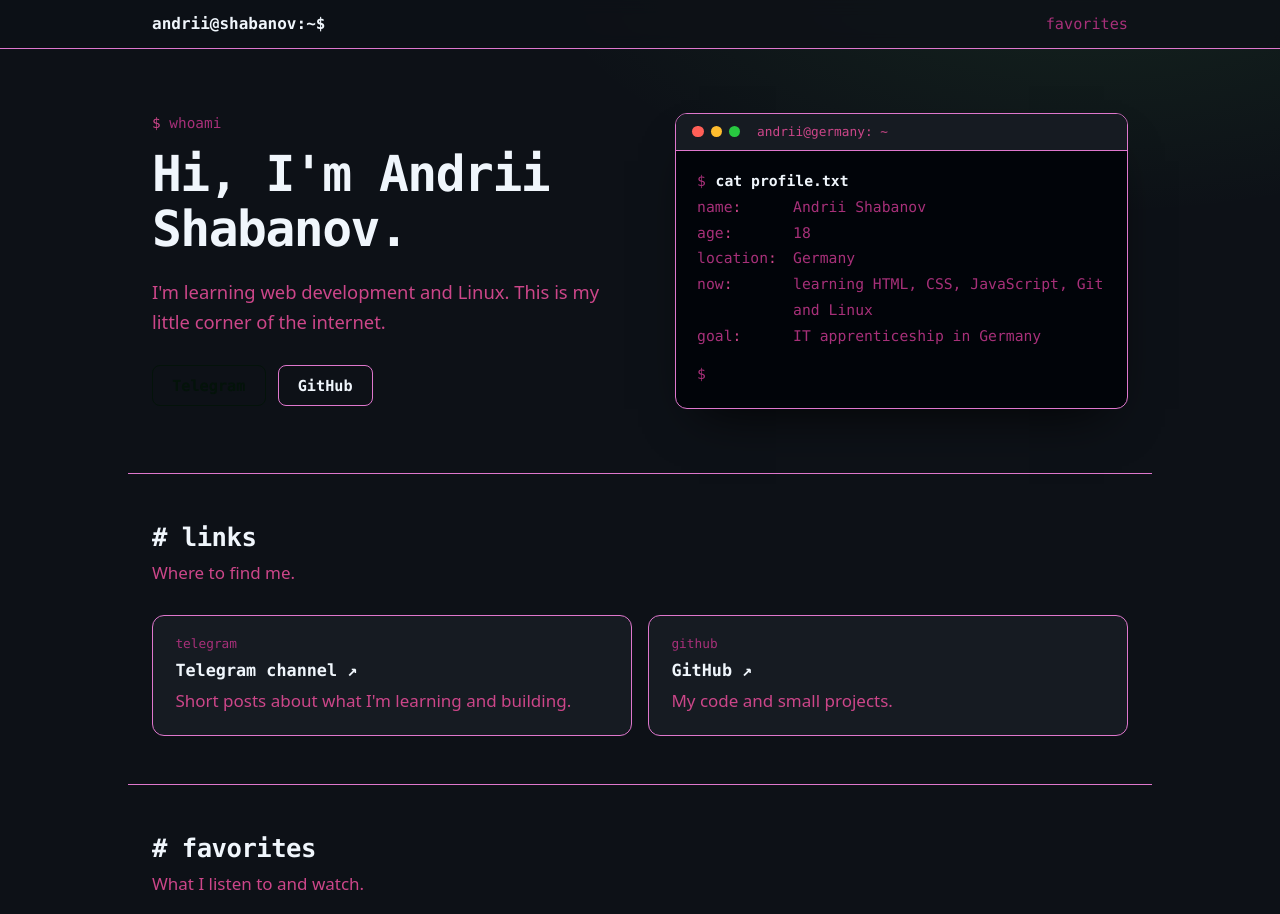
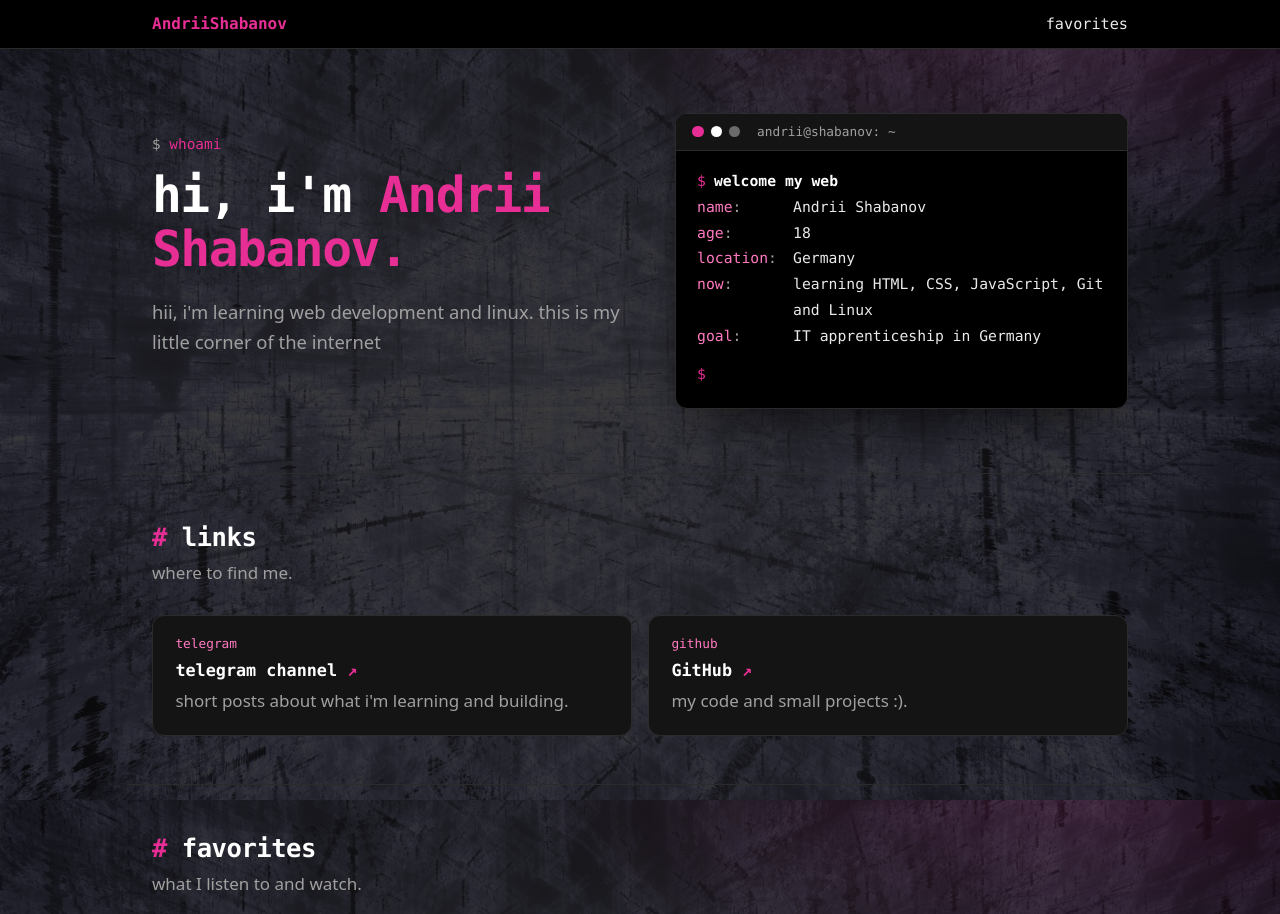
Before and after one commit to qwieswiee/qwieswiee.github.io, a plain HTML site: page index.html in a window 1280 px wide. Shown: the top 914 px of the page. Drawn offline with Linux system fonts and the light colour scheme.

Commit message:
Add files via upload

```diff
--- a/index.html
+++ b/index.html
@@ -10,8 +10,8 @@
 <body>
   <header class="site-header">
     <div class="wrap">
-      <a class="logo" href="#"><span class="u">andrii<span class="host">@shabanov</span></span><span class="d">:~$</span></a>
-      <nav aria-label="Main"
+      <a class="logo" href="#"> <span class="u">Andrii<span class="host">Shabanov</span> </span><span class="d"></span></a>
+      <nav aria-label="Main">
         <a href="#favorites">favorites</a>
       </nav>
     </div>
@@ -21,21 +21,19 @@
     <section class="wrap hero">
       <div>
         <p class="eyebrow">whoami</p>
-        <h1>Hi, I'm <span class="name">Andrii Shabanov.</span></h1>
-        <p class="lead">I'm learning web development and Linux. This is my little corner of the internet.</p>
+        <h1>hi, i'm <span class="name">Andrii Shabanov.</span></h1>
+        <p class="lead">hii, i'm learning web development and linux. this is my little corner of the internet</p>
         <div class="btns">
-          <a class="btn primary" href="https://t.me/qwieswie">Telegram</a>
-          <a class="btn" href="https://github.com/qwieswiee">GitHub</a>
         </div>
       </div>
 
       <div class="term" role="group" aria-label="Short profile">
         <div class="term-bar" aria-hidden="true">
           <span class="dot r"></span><span class="dot y"></span><span class="dot g"></span>
-          <span class="term-title">andrii@germany: ~</span>
+          <span class="term-title">andrii@shabanov: ~</span>
         </div>
         <div class="term-body">
-          <p><span class="prompt">$</span><span class="cmd">cat profile.txt</span></p>
+          <p><span class="prompt">$</span><span class="cmd">welcome my web</span></p>
           <div class="out">
             <div class="row"><span class="k">name</span><span>Andrii Shabanov</span></div>
             <div class="row"><span class="k">age</span><span>18</span></div>
@@ -50,24 +48,24 @@
 
     <section class="wrap section" id="links">
       <h2>links</h2>
-      <p class="sub">Where to find me.</p>
+      <p class="sub">where to find me.</p>
       <div class="cards">
         <a class="card" href="https://t.me/qwieswie">
           <span class="tag">telegram</span>
-          <h3>Telegram channel</h3>
-          <p>Short posts about what I'm learning and building.</p>
+          <h3>telegram channel</h3>
+          <p>short posts about what i'm learning and building.</p>
         </a>
         <a class="card" href="https://github.com/qwieswiee">
           <span class="tag">github</span>
           <h3>GitHub</h3>
-          <p>My code and small projects.</p>
+          <p>my code and small projects :).</p>
         </a>
       </div>
     </section>
 
     <section class="wrap section" id="favorites">
       <h2>favorites</h2>
-      <p class="sub">What I listen to and watch.</p>
+      <p class="sub">what I listen to and watch.</p>
       <div class="cards">
         <div class="card">
           <span class="tag">albums</span>
--- a/style.css
+++ b/style.css
@@ -1,14 +1,13 @@
 :root {
-  --bg: #0d1117;
-  --bg2: #010409;
-  --card: #161b22;
-  --line: #df77cd;
-  --ink: #a73079;
-  --dim: #cc4689;
-  --white: #f0f6fc;
-  --black: #000000;
+  --bg: #0a0a0a;
+  --bg2: #000000;
+  --card: #141414;
+  --line: #2b2b2b;
+  --ink: #e9e9e9;
+  --dim: #a0a0a0;
+  --white: #ffffff;
   --pink: #e72e94;
-  --violet: #742294;
+  --pink-soft: #ff7ac0;
   --mono: ui-monospace, "Cascadia Mono", "SF Mono", Menlo, Consolas, "Liberation Mono", monospace;
 }
 * { box-sizing: border-box; }
@@ -16,36 +15,38 @@ html { scroll-behavior: smooth; scroll-padding-top: 4.5rem; }
 body {
   margin: 0;
   background:
-    radial-gradient(50rem 24rem at 85% -4%, rgba(86, 211, 100, 0.10), transparent 70%),
+    radial-gradient(50rem 24rem at 85% -4%, rgba(231, 46, 148, 0.14), transparent 70%),
+    linear-gradient(rgba(10, 10, 10, 0.8), rgba(10, 10, 10, 0.8)),
+    url("images/winterbackground.jpg") center / cover fixed no-repeat,
     var(--bg);
   color: var(--ink);
   font: 1.0625rem/1.65 system-ui, -apple-system, "Segoe UI", Roboto, sans-serif;
 }
-::selection { background: var(--green); color: #04130a; }
+::selection { background: var(--pink); color: #04130a; }
 img { max-width: 100%; height: auto; }
-a { color: var(--blue); }
-a:focus-visible, button:focus-visible { outline: 2px solid var(--green); outline-offset: 3px; border-radius: 4px; }
+a { color: var(--pink-soft); }
+a:focus-visible, button:focus-visible { outline: 2px solid var(--pink); outline-offset: 3px; border-radius: 4px; }
 .wrap { max-width: 64rem; margin: 0 auto; padding: 0 1.5rem; }
 
 /* header */
 .site-header {
   position: sticky; top: 0; z-index: 10;
-  background: rgba(13, 17, 23, 0.85); backdrop-filter: blur(8px);
+  background: rgb(0, 0, 0); backdrop-filter: blur(6px);
   border-bottom: 1px solid var(--line);
 }
 .site-header .wrap { display: flex; justify-content: space-between; align-items: center; padding-top: 0.9rem; padding-bottom: 0.9rem; gap: 1rem; }
 .logo { font: 700 1rem var(--mono); text-decoration: none; color: var(--white); white-space: nowrap; }
-.logo .u { color: var(--green); } .logo .d { color: var(--blue); }
+.logo .u { color: var(--pink); } .logo .d { color: var(--pink-soft); }
 nav { display: flex; gap: 1.5rem; font: 0.95rem var(--mono); }
 nav a { color: var(--ink); text-decoration: none; }
-nav a:hover { color: var(--green); }
+nav a:hover { color: var(--pink); }
 
 /* hero */
 .hero { padding-top: 4rem; padding-bottom: 4rem; display: grid; grid-template-columns: 1.05fr 1fr; gap: 3rem; align-items: center; }
-.eyebrow { font: 0.9rem var(--mono); color: var(--green); margin: 0 0 1rem; }
+.eyebrow { font: 0.9rem var(--mono); color: var(--pink); margin: 0 0 1rem; }
 .eyebrow::before { content: "$ "; color: var(--dim); }
 h1 { font: 700 clamp(2rem, 5.5vw, 3.1rem)/1.1 var(--mono); letter-spacing: -0.03em; color: var(--white); margin: 0 0 1.25rem; }
-h1 .name { color: var(--green); }
+h1 .name { color: var(--pink); }
 .lead { font-size: 1.15rem; color: var(--dim); margin: 0 0 1.75rem; max-width: 30rem; }
 .btns { display: flex; flex-wrap: wrap; gap: 0.75rem; }
 .btn {
@@ -53,51 +54,51 @@ h1 .name { color: var(--green); }
   font: 600 0.95rem var(--mono); text-decoration: none;
   border: 1px solid var(--line); color: var(--white); transition: border-color .15s, transform .15s;
 }
-.btn:hover { border-color: var(--green); transform: translateY(-2px); }
-.btn.primary { background: var(--green); border-color: var(--green); color: #04130a; }
+.btn:hover { border-color: var(--pink); transform: translateY(-2px); }
+.btn.primary { background: var(--pink); border-color: var(--pink); color: #04130a; }
 
 /* terminal card */
 .term { background: var(--bg2); border: 1px solid var(--line); border-radius: 12px; overflow: hidden; box-shadow: 0 24px 50px -24px rgba(0, 0, 0, 0.9); }
 .term-bar { display: flex; align-items: center; gap: 0.45rem; padding: 0.65rem 1rem; background: var(--card); border-bottom: 1px solid var(--line); font: 0.8rem var(--mono); color: var(--dim); }
 .dot { width: 0.7rem; height: 0.7rem; border-radius: 50%; display: inline-block; }
-.dot.r { background: #ff5f57; } .dot.y { background: #febc2e; } .dot.g { background: #28c840; }
+.dot.r { background: var(--pink); } .dot.y { background: var(--white); } .dot.g { background: #6b6b6b; }
 .term-title { margin-left: 0.6rem; }
 .term-body { padding: 1.1rem 1.3rem 1.3rem; font: 0.92rem/1.75 var(--mono); overflow-x: auto; }
 .term-body p { margin: 0; }
-.prompt { color: var(--green); margin-right: 0.6rem; }
+.prompt { color: var(--pink); margin-right: 0.5rem; }
 .cmd { color: var(--white); font-weight: 600; }
 .out { color: var(--ink); margin-bottom: 0.8rem !important; }
 .row { display: grid; grid-template-columns: 5.5rem 1fr; gap: 0.5rem; }
-.k { color: var(--blue); }
+.k { color: var(--pink-soft); }
 .k::after { content: ":"; color: var(--dim); }
-.cursor { display: inline-block; width: 0.55em; height: 1.05em; vertical-align: text-bottom; background: var(--green); animation: blink 1.1s steps(1) infinite; }
+.cursor { display: inline-block; width: 0.55em; height: 1.05em; vertical-align: text-bottom; background: var(--pink); animation: blink 1.1s steps(1) infinite; }
 @keyframes blink { 50% { opacity: 0; } }
 
 /* sections */
 .section { padding-top: 3rem; padding-bottom: 3rem; border-top: 1px solid var(--line); }
 h2 { font: 700 1.6rem/1.2 var(--mono); color: var(--white); margin: 0 0 0.4rem; letter-spacing: -0.02em; }
-h2::before { content: "# "; color: var(--green); }
+h2::before { content: "# "; color: var(--pink); }
 .sub { color: var(--dim); margin: 0 0 1.75rem; }
 
 .cards { display: grid; grid-template-columns: repeat(auto-fit, minmax(17rem, 1fr)); gap: 1rem; }
 .card { background: var(--card); border: 1px solid var(--line); border-radius: 12px; padding: 1.25rem 1.4rem; transition: border-color .15s, transform .15s; }
 a.card { display: block; text-decoration: none; color: var(--ink); }
-a.card:hover { border-color: var(--green); transform: translateY(-3px); }
+a.card:hover { border-color: var(--pink); transform: translateY(-3px); }
 .card h3 { font: 700 1.05rem var(--mono); color: var(--white); margin: 0 0 0.4rem; }
-a.card h3::after { content: " ↗"; color: var(--green); }
+a.card h3::after { content: " ↗"; color: var(--pink); }
 .card p { margin: 0; color: var(--dim); }
-.card .tag { display: block; font: 0.8rem var(--mono); color: var(--yellow); margin-bottom: 0.6rem; }
+.card .tag { display: block; font: 0.8rem var(--mono); color: var(--pink-soft); margin-bottom: 0.6rem; }
 
 .card ol { list-style: none; margin: 0.4rem 0 0; padding: 0; counter-reset: n; }
 .card li { counter-increment: n; display: flex; gap: 0.9rem; padding: 0.5rem 0; border-top: 1px solid var(--line); }
 .card li:first-child { border-top: 0; }
-.card li::before { content: counter(n, decimal-leading-zero); font: 0.85rem/1.9 var(--mono); color: var(--green); flex: none; }
+.card li::before { content: counter(n, decimal-leading-zero); font: 0.85rem/1.9 var(--mono); color: var(--pink); flex: none; }
 
 /* footer */
 .site-footer { border-top: 1px solid var(--line); background: var(--bg2); }
 .site-footer .wrap { display: flex; justify-content: space-between; flex-wrap: wrap; gap: 0.5rem; padding-top: 1.5rem; padding-bottom: 1.5rem; font: 0.9rem var(--mono); color: var(--dim); }
 .site-footer a { color: var(--dim); }
-.site-footer a:hover { color: var(--green); }
+.site-footer a:hover { color: var(--pink); }
 
 /* plain pages (impressum) */
 main.wrap > h1 { margin-top: 3rem; }
```
Also changed, not shown: images/winterbackground.jpg (added).
